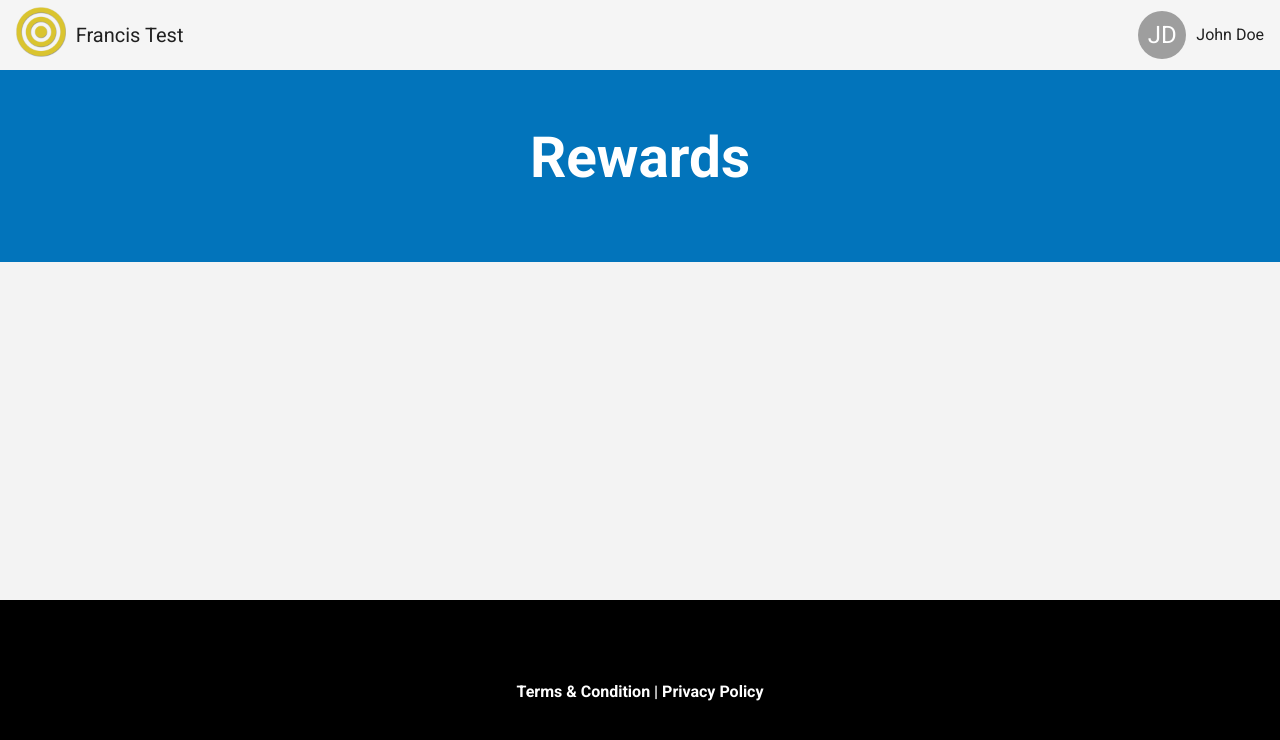
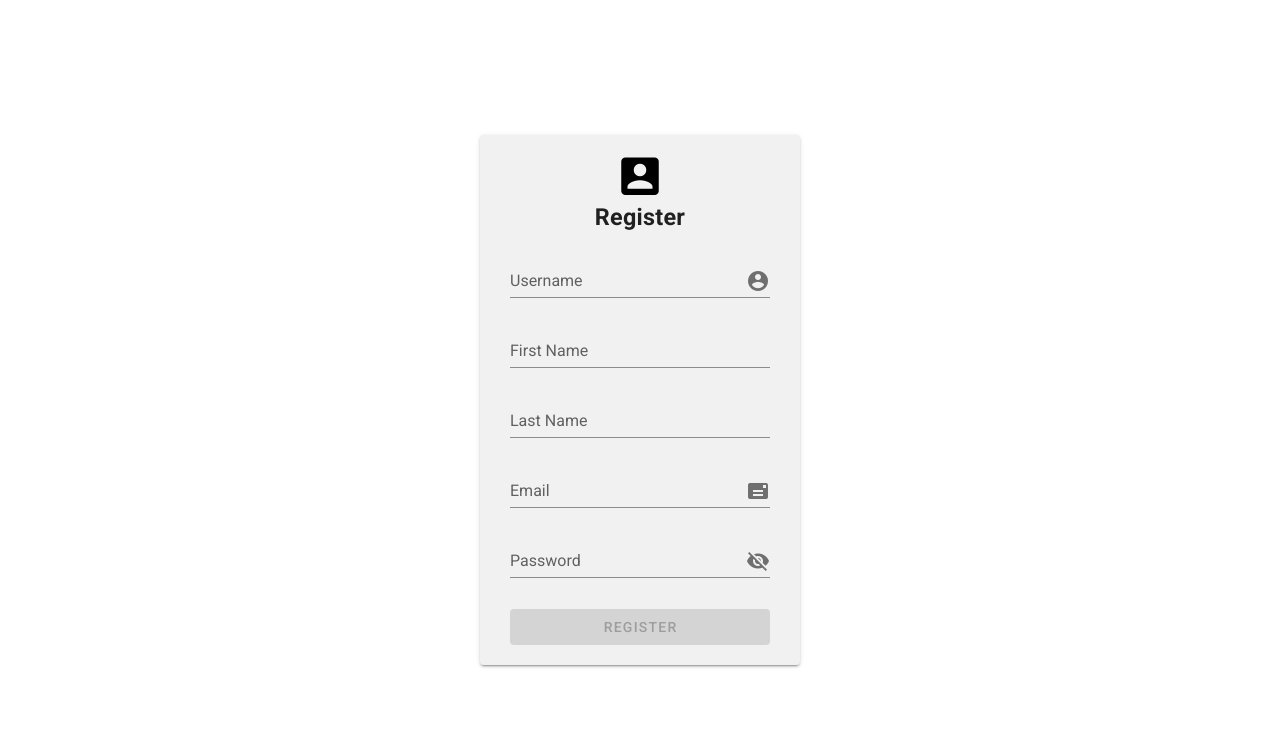
Before and after one commit to francissalvamante/resman-frontend, a Vue app: page /register in a window 1280 px wide. Shown: the top 740 px of the page. Built offline with nearby package versions, Linux system fonts and the light colour scheme.

Commit message:
added registration and login

```diff
--- a/src/App.vue
+++ b/src/App.vue
@@ -1,42 +1,96 @@
 <template>
   <v-app style="background-color: #f3f3f3;">
-    <v-app-bar app flat height="70px">
+    <v-app-bar app flat height="70px" v-if="ls.getItem('token')">
       <router-link :to="{ name: 'Home' }">
         <img src="@/assets/logo2.png" height="50" />
       </router-link>
       <v-toolbar-title class="custom-title">Francis Test</v-toolbar-title>
       <v-spacer></v-spacer>
-      <v-avatar class="custom-avatar" color="grey"><span class="white--text headline">JD</span></v-avatar>
-      <div>John Doe</div>
+      <v-avatar class="custom-avatar" color="grey"><span class="white--text headline">{{ avatarName() }}</span></v-avatar>
+      <div style="margin-top: 20px">
+        <v-menu offset-y>
+          <template v-slot:activator="{ on, attrs }">
+            <p v-bind='attrs' v-on='on'>{{ ls.getItem('name') }}</p>
+          </template>
+          <v-list>
+            <v-list-item class="pad-none">
+              <v-list-item-title>
+                <div class="clickable" @click="logout()">
+                  <p>Logout</p>
+                </div>
+              </v-list-item-title>
+            </v-list-item>
+          </v-list>
+        </v-menu>
+      </div>
     </v-app-bar>
     <v-main style="background-color: #f3f3f3;">
-      <div class="banner">
+      <div class="banner" v-if="ls.getItem('token')">
         <p class="banner-tag">Rewards</p>
       </div>
       <router-view/>
     </v-main>
-    <v-footer class="custom-footer">
+    <v-footer class="custom-footer" v-if="ls.getItem('token')">
       <p>Terms & Condition | Privacy Policy</p>
     </v-footer>
   </v-app>
 </template>
 
 <script lang="ts">
-import Vue from 'vue'
+import { Component, Vue } from 'vue-property-decorator'
 
-export default Vue.extend({
-  name: 'App',
+@Component
+export default class App extends Vue {
+  authenticated = false
+  ls = localStorage
 
-  components: {
-  },
+  avatarName () {
+    const fname = localStorage.getItem('name')?.split(' ')
 
-  data: () => ({
-    //
-  })
-})
+    if (fname) {
+      let avatar = ''
+      for (let i = 0; i < fname.length; i++) {
+        avatar += fname[i].charAt(0)
+      }
+
+      return avatar
+    } else {
+      return ''
+    }
+  }
+
+  logout () {
+    localStorage.clear()
+    this.$router.push({ name: 'Login' })
+  }
+
+  mounted () {
+    const token = localStorage.getItem('token')
+    if (token) {
+      this.authenticated = true
+    }
+  }
+}
 </script>
 
 <style scoped lang="less">
+  .clickable {
+    cursor: pointer;
+    padding-left: 10px;
+    width: 100%;
+    height: 50px;
+    display: flex;
+    align-items: flex-end;
+  }
+
+  .pad-none {
+    padding: unset;
+  }
+
+  .clickable:hover {
+    background-color: #f1f1f1;
+  }
+
   .banner {
     width: 100vw;
     height: 192px;
--- a/src/router/index.ts
+++ b/src/router/index.ts
@@ -2,19 +2,43 @@ import Vue from 'vue'
 import VueRouter, { RouteConfig } from 'vue-router'
 import Home from '../views/Home.vue'
 import Redeem from '../views/Redeem.vue'
+import Login from '../views/Login.vue'
+import Register from '../views/Register.vue'
 
 Vue.use(VueRouter)
 
 const routes: Array<RouteConfig> = [
   {
     path: '/',
+    name: 'Login',
+    component: Login,
+    meta: {
+      guest: true
+    }
+  },
+  {
+    path: '/register',
+    name: 'Register',
+    component: Register,
+    meta: {
+      guest: true
+    }
+  },
+  {
+    path: '/home',
     name: 'Home',
-    component: Home
+    component: Home,
+    meta: {
+      requiresAuth: true
+    }
   },
   {
     path: '/redeem/:id',
     name: 'Redeem',
-    component: Redeem
+    component: Redeem,
+    meta: {
+      requiresAuth: true
+    }
   }
 ]
 
@@ -25,9 +49,31 @@ const router = new VueRouter({
 })
 
 router.beforeEach((to, from, next) => {
-  window.scrollTo(0, 0)
-
-  next()
+  if (to.matched.some(record => record.meta.requiresAuth)) {
+    if (localStorage.getItem('token') === null) {
+      next({
+        path: '/',
+        params: { nextUrl: to.fullPath }
+      })
+    } else {
+      window.scrollTo(0, 0)
+      next()
+    }
+  } else if (to.matched.some(record => record.meta.guest)) {
+    if (localStorage.getItem('token') === null) {
+      window.scrollTo(0, 0)
+      next()
+    } else {
+      window.scrollTo(0, 0)
+      next({
+        path: '/',
+        params: { nextUrl: to.fullPath }
+      })
+    }
+  } else {
+    window.scrollTo(0, 0)
+    next()
+  }
 })
 
 export default router
--- /dev/null
+++ b/src/views/Login.vue
@@ -0,0 +1,100 @@
+<template>
+  <v-app>
+    <div class="login-container">
+      <v-card class="login-card" :loading="loading">
+        <v-card-title class="login-title">
+          <v-icon color="black" size="50px">mdi-lock</v-icon>
+          <h3>Login</h3>
+        </v-card-title>
+        <div class="username">
+          <v-text-field label="Username / Email" v-model="userlogin" append-icon="mdi-account-circle" :rules="[rules.required]" :disabled="loading"></v-text-field>
+        </div>
+        <div class="password">
+          <v-text-field label="Password" v-model="password" :append-icon="showPass ? 'mdi-eye' : 'mdi-eye-off'" :rules="[rules.required]" :type="showPass ? 'text' : 'password'" @click:append="showPass = !showPass" :disabled="loading"></v-text-field>
+        </div>
+        <div class="action-container">
+          <v-btn class="login-btn" color="primary" block @click="login()" :disabled="disable()">Login</v-btn>
+          <p class="signup-spiel">Don't have an account? <router-link :to="{ name: 'Register' }">Sign Up</router-link></p>
+        </div>
+      </v-card>
+    </div>
+  </v-app>
+</template>
+
+<script lang="ts">
+import { Component, Vue } from 'vue-property-decorator'
+import axios from 'axios'
+
+export interface User {
+  username: string;
+  name: string;
+  email: string;
+  accessToken: string;
+}
+
+@Component
+export default class Login extends Vue {
+  showPass = false
+  success = false
+  userlogin = ''
+  password = ''
+  loading = false
+  rules = {
+    required: (value: any) => !!value || 'Required.'
+  }
+
+  async login () {
+    this.loading = true
+    try {
+      const resp = await axios.post(process.env.VUE_APP_SERVER_URL + '/api/auth/signin', { username: this.userlogin, email: this.userlogin, password: this.password })
+      const user: User = resp.data
+
+      localStorage.setItem('token', user.accessToken)
+      localStorage.setItem('username', user.username)
+      localStorage.setItem('name', user.name)
+      localStorage.setItem('email', user.email)
+
+      this.$router.push({ name: 'Home' })
+      this.loading = false
+    } catch (err) {
+      this.loading = false
+    }
+  }
+
+  disable () {
+    return this.loading || this.userlogin === '' || this.password === ''
+  }
+}
+</script>
+
+<style lang="less" scoped>
+  .login-container {
+    display: flex;
+    height: 100vh;
+    align-items: center;
+    justify-content: center;
+
+    .login-title {
+      display: inherit;
+      flex-direction: column;
+    }
+
+    .login-card {
+      background-color: #f1f1f1;
+      padding: 0 30px 20px 30px;
+      display: inherit;
+      flex-direction: column;
+      align-items: center;
+    }
+
+    .action-container {
+      margin-top: 10px;
+      width: 100%;
+
+      .signup-spiel {
+        font-size: 12px;
+        margin-top: 10px;
+      }
+    }
+  }
+</style>
--- /dev/null
+++ b/src/views/Register.vue
@@ -0,0 +1,112 @@
+<template>
+  <v-app>
+    <div class="register-container">
+      <v-card class="register-card" :loading="loading">
+        <v-card-title class="register-title">
+          <v-icon color="black" size="50px">mdi-account-box</v-icon>
+          <h3>Register</h3>
+        </v-card-title>
+        <div class="detail-container">
+          <v-text-field label="Username" v-model="data.username" append-icon="mdi-account-circle" :rules="[rules.required]" :disabled="loading"></v-text-field>
+        </div>
+        <div class="detail-container">
+          <v-text-field label="First Name" v-model="data.firstName" :rules="[rules.required]" :disabled="loading"></v-text-field>
+        </div>
+        <div class="detail-container">
+          <v-text-field label="Last Name" v-model="data.lastName" :rules="[rules.required]" :disabled="loading"></v-text-field>
+        </div>
+        <div class="detail-container">
+          <v-text-field label="Email" v-model="data.email" append-icon="mdi-mail" :rules="[rules.required]" :disabled="loading"></v-text-field>
+        </div>
+        <div class="detail-container">
+          <v-text-field label="Password" v-model="data.password" :append-icon="showPass ? 'mdi-eye' : 'mdi-eye-off'" :rules="[rules.required]" :type="showPass ? 'text' : 'password'" @click:append="showPass = !showPass" :disabled="loading"></v-text-field>
+        </div>
+        <div class="action-container">
+          <v-btn color="primary" block @click="register()" :disabled="disable()">Register</v-btn>
+        </div>
+      </v-card>
+      <v-snackbar color="error" timeout="2000" v-model="error">Username and/or Email is already in use.</v-snackbar>
+      <v-snackbar color="success" timeout="2000" v-model="success">Registration Successful.</v-snackbar>
+    </div>
+  </v-app>
+</template>
+
+<script lang="ts">
+import { Component, Vue } from 'vue-property-decorator'
+import axios from 'axios'
+
+@Component
+export default class Register extends Vue {
+  loading = false
+  showPass = false
+  error = false
+  success = false
+  rules = {
+    required: (value: any) => !!value || 'Required.'
+  }
+
+  data = {
+    username: '',
+    firstName: '',
+    lastName: '',
+    email: '',
+    password: ''
+  }
+
+  async register () {
+    this.loading = true
+    try {
+      await axios.post(process.env.VUE_APP_SERVER_URL + '/api/auth/signup', this.data)
+      this.loading = false
+      this.success = true
+      setTimeout(() => {
+        this.$router.push({ name: 'Login' })
+      }, 1500)
+    } catch (err) {
+      this.loading = false
+      this.error = true
+    }
+  }
+
+  disable () {
+    return this.data.username === '' || this.data.firstName === '' || this.data.lastName === '' || this.data.email === '' || this.data.password === ''
+  }
+}
+</script>
+
+<style lang="less" scoped>
+  .register-container {
+    display: flex;
+    height: 100vh;
+    align-items: center;
+    justify-content: center;
+
+    .register-title {
+      display: inherit;
+      flex-direction: column;
+    }
+
+    .register-card {
+      background-color: #f1f1f1;
+      padding: 0 30px 20px 30px;
+      display: inherit;
+      flex-direction: column;
+      align-items: center;
+      width: 25%;
+    }
+
+    .action-container {
+      margin-top: 10px;
+      width: 100%;
+
+      .signup-spiel {
+        font-size: 12px;
+        margin-top: 10px;
+      }
+    }
+
+    .detail-container {
+      width: 100%;
+    }
+  }
+</style>
```
Also changed, not shown: 1 other file (tests, documents, lock files or other folders).
